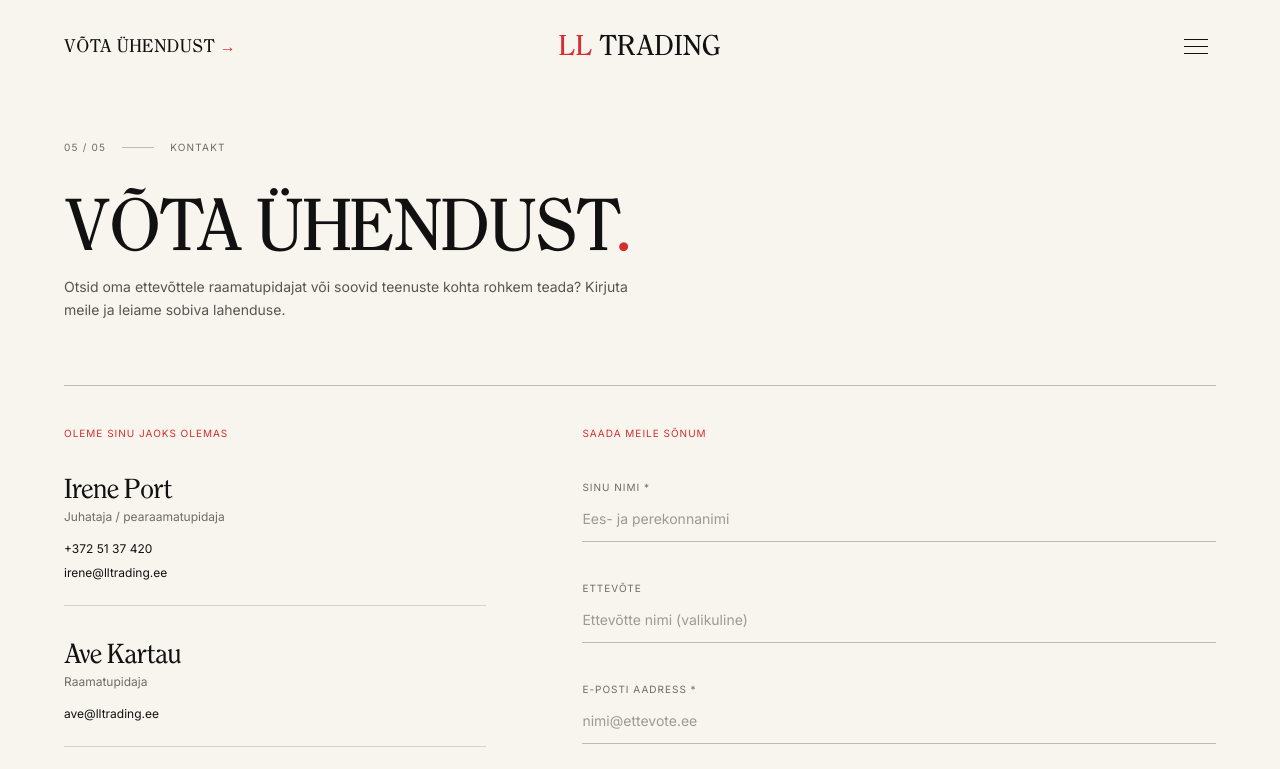
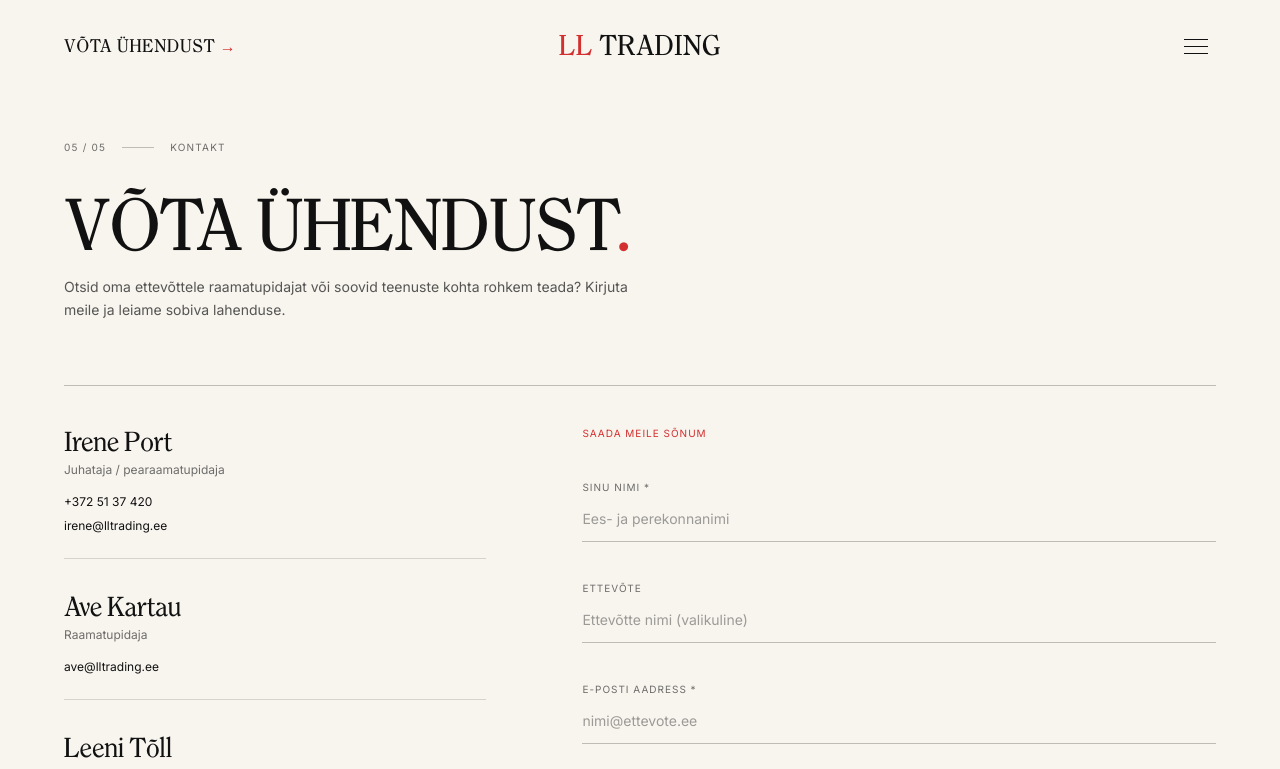
Before and after one commit to mariaport123/ll-trading-website, a Next.js app: page /kontakt in a window 1280 px wide. Shown: the top 769 px of the page. Built offline with nearby package versions, Linux system fonts and the light colour scheme.

Commit message:
Improve contact form and links

```diff
--- a/src/app/kontakt/page.tsx
+++ b/src/app/kontakt/page.tsx
@@ -51,9 +51,6 @@ export default function KontaktPage() {
       <section className="px-5 pb-20 md:px-12 md:pb-28 lg:px-16">
         <div className="grid gap-14 border-t border-[#111111]/25 pt-8 md:grid-cols-[0.8fr_1.2fr] md:gap-16 md:pt-10 lg:gap-24">
           <div>
-            <p className="mb-8 font-inter text-[10px] uppercase tracking-[0.1em] text-[#D32F2F]">
-              Oleme sinu jaoks olemas
-            </p>
 
             <div className="space-y-8">
               {contacts.map((contact) => (
--- a/src/components/Footer.tsx
+++ b/src/components/Footer.tsx
@@ -37,7 +37,7 @@ export default function Footer() {
             Hinnakiri
           </a>
 
-          <a href="/#contact" className="transition-colors hover:text-[#D32F2F]">
+          <a href="/kontakt" className="transition-colors hover:text-[#D32F2F]">
             Kontakt
           </a>
         </nav>
--- a/src/components/MenuOverlay.tsx
+++ b/src/components/MenuOverlay.tsx
@@ -18,7 +18,7 @@ const menuItems = [
   { number: "02", label: "Teenused", href: "/#services" },
   { number: "03", label: "Uudised", href: "/#news" },
   { number: "04", label: "Hinnakiri", href: "/hinnakiri" },
-  { number: "05", label: "Kontakt", href: "/#contact" },
+  { number: "05", label: "Kontakt", href: "/kontakt" },
 ];
 
 export default function MenuOverlay({
--- a/src/components/Services.tsx
+++ b/src/components/Services.tsx
@@ -167,9 +167,10 @@ export default function Services() {
               >
                 {/* Number */}
                 <span
-                  className={`font-clearface text-[1.5rem] leading-none transition-colors duration-300 md:text-[2rem] ${index === 0 || isOpen
+                  className={`font-clearface text-[1.5rem] leading-none transition-colors duration-300 md:text-[2rem] ${isOpen
                     ? "text-[#D32F2F]"
                     : "text-[#111111] group-hover:text-[#D32F2F]"
+                    }
                     }`}
                 >
                   {service.number}
```
Lines whose indentation alone changed are shown as unchanged.
